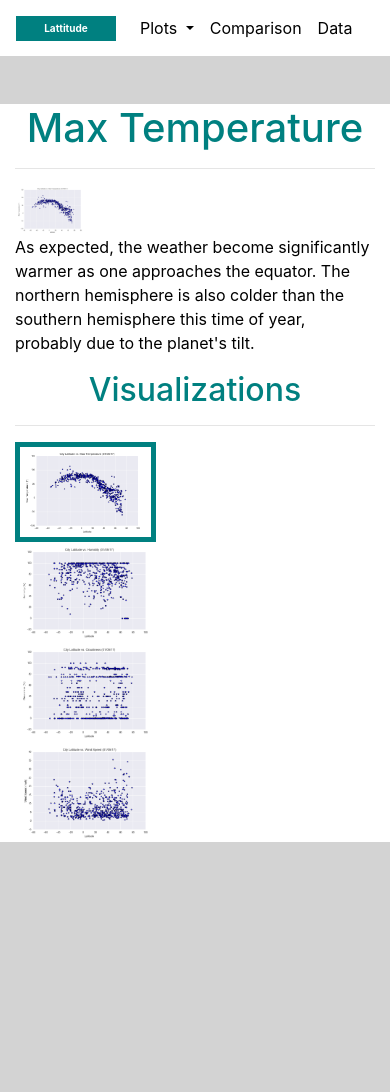
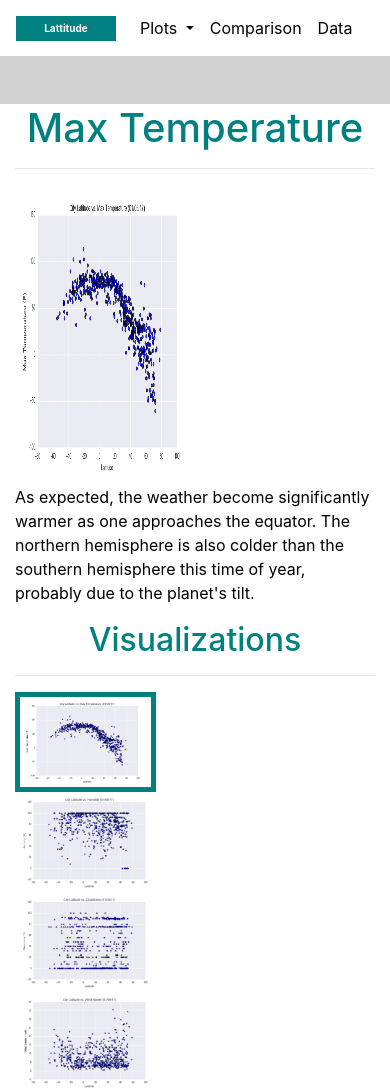
Before and after one commit to jwantrob/html, a plain HTML site: page max.html in a window 390 px wide. Before the commit the page ends 844 px from the top, so only its background shows below. Drawn offline with nearby package versions, Linux system fonts and the light colour scheme.

Commit message:
image and link fix mobile max width

```diff
--- a/styles.css
+++ b/styles.css
@@ -81,6 +81,6 @@ width:70%;
         color: white;
       }
     #currentplotl{
-        height:50px;
+        max-width: 50%;
     }
   }
```
